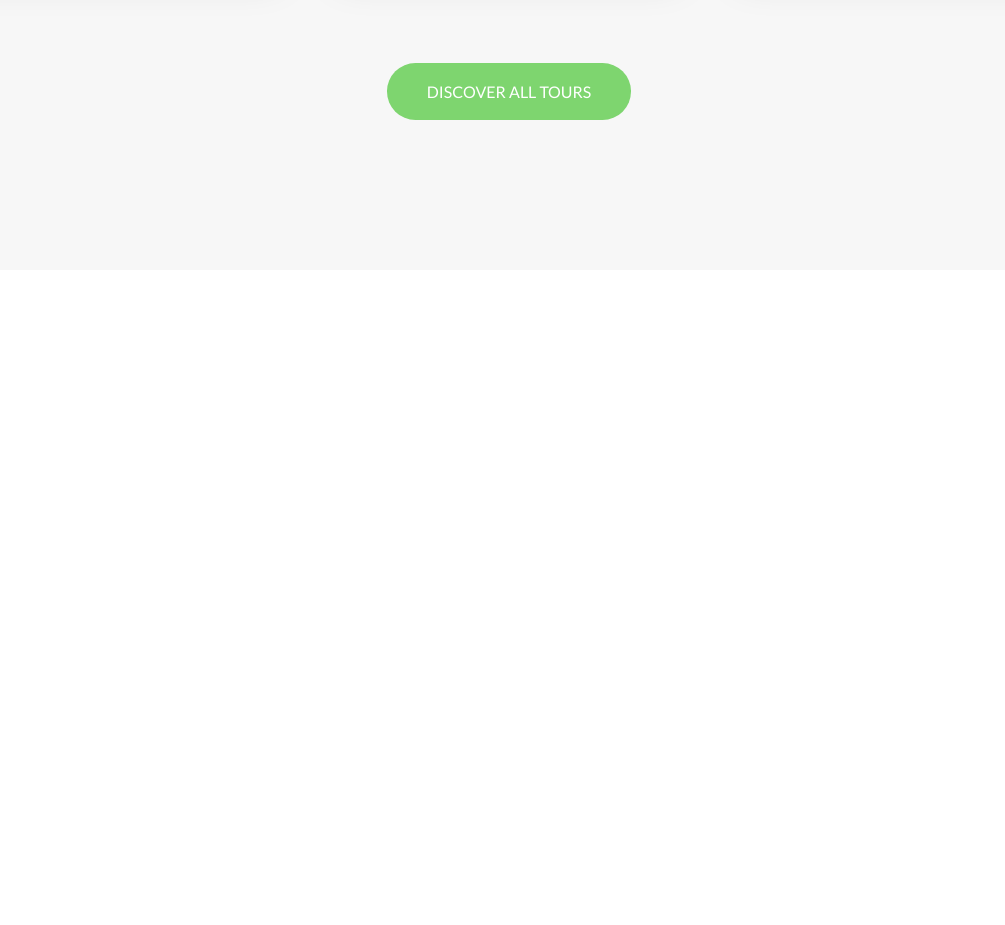
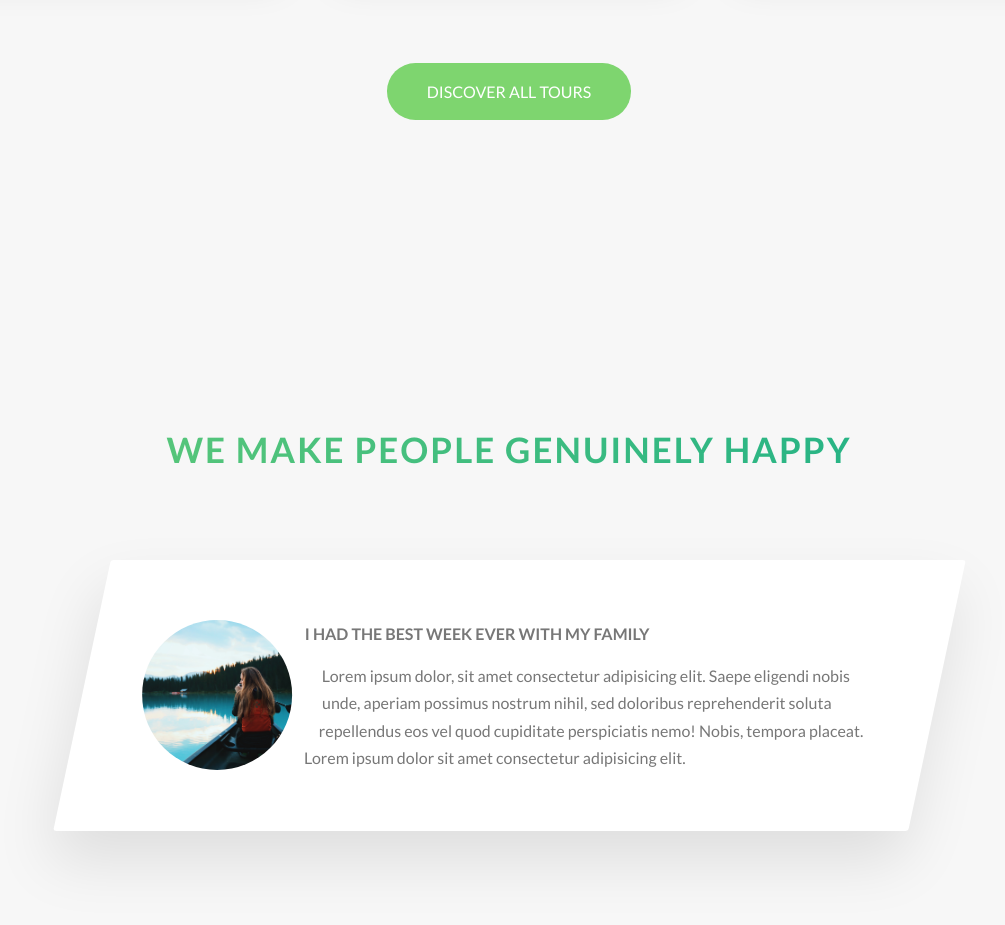
Before and after one commit to arade1994/natours, a website: page index.html in a window 1280 px wide. Shown: the part 2959-3884 px from the top of the page, without its empty margins (131-1136 px from the left). Before the commit the page ends 3259 px from the top, so only its background shows below. Drawn offline with Linux system fonts and the light colour scheme.

Commit message:
Added stories section - implemented first story card

```diff
--- a/index.html
+++ b/index.html
@@ -237,6 +237,36 @@
           <a href="#" class="btn btn--green">Discover all tours</a>
         </div>
       </section>
+
+      <section class="section-stories">
+        <div class="u-center-text u-margin-bottom-big">
+          <h2 class="heading-secondary">We make people genuinely happy</h2>
+        </div>
+
+        <div class="row">
+          <div class="story">
+            <figure class="story__shape">
+              <img
+                src="img/nat-8.jpg"
+                alt="Person on a tour"
+                class="story__img"
+              />
+            </figure>
+            <div class="story__text">
+              <h3 class="heading-tertiary u-margin-bottom-small">
+                I had the best week ever with my family
+              </h3>
+              <p>
+                Lorem ipsum dolor, sit amet consectetur adipisicing elit. Saepe
+                eligendi nobis unde, aperiam possimus nostrum nihil, sed
+                doloribus reprehenderit soluta repellendus eos vel quod
+                cupiditate perspiciatis nemo! Nobis, tempora placeat. Lorem
+                ipsum dolor sit amet consectetur adipisicing elit.
+              </p>
+            </div>
+          </div>
+        </div>
+      </section>
     </main>
   </body>
 </html>
--- /dev/null
+++ b/sass/components/_story.scss
@@ -0,0 +1,30 @@
+.story {
+  width: 75%;
+  margin: 0 auto;
+  box-shadow: 0 3rem 6rem rgba($color-black, 0.1);
+  background-color: $color-white;
+  border-radius: 3px;
+  padding: 6rem;
+  padding-left: 9rem;
+  font-size: $default-font-size;
+  transform: skewX(-12deg);
+
+  &__shape {
+    width: 15rem;
+    height: 15rem;
+    float: left;
+    -webkit-shape-outside: circle(50% at 50% 50%);
+    shape-outside: circle(50% at 50% 50%);
+    -webkit-clip-path: circle(50% at 50% 50%);
+    clip-path: circle(50% at 50% 50%);
+    transform: translateX(-3rem) skewX(12deg);
+  }
+
+  &__img {
+    height: 100%;
+  }
+
+  &__text {
+    transform: skewX(12deg);
+  }
+}
--- a/sass/main.scss
+++ b/sass/main.scss
@@ -11,6 +11,7 @@
 @import "components/composition";
 @import "components/feature-box";
 @import "components/card";
+@import "components/story";
 
 @import "layouts/header";
 @import "layouts/grid";
--- a/sass/pages/_home.scss
+++ b/sass/pages/_home.scss
@@ -26,3 +26,8 @@
   padding: 25rem 0 15rem 0;
   margin-top: -15rem;
 }
+
+.section-stories {
+  padding: 15rem 0;
+  background-color: $color-grey-light-1;
+}
```
Also changed, not shown: css/style.css.
